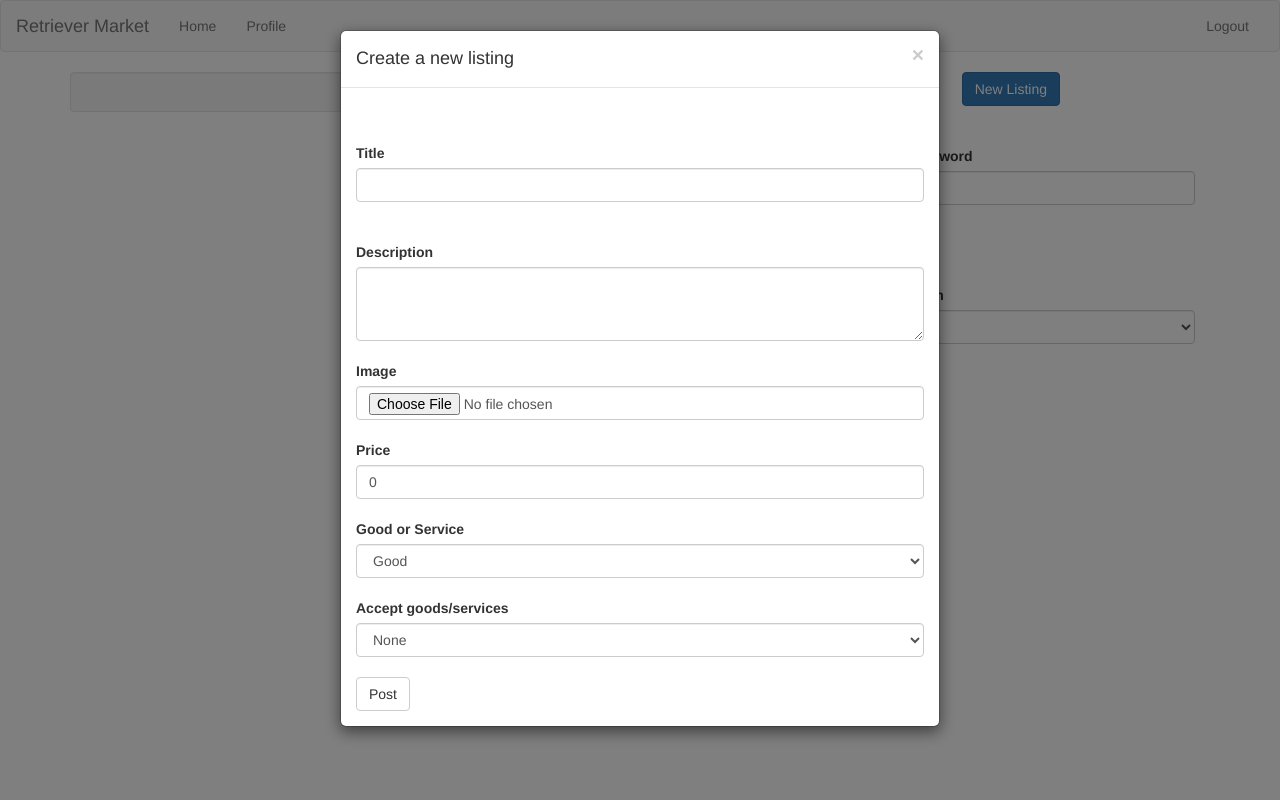
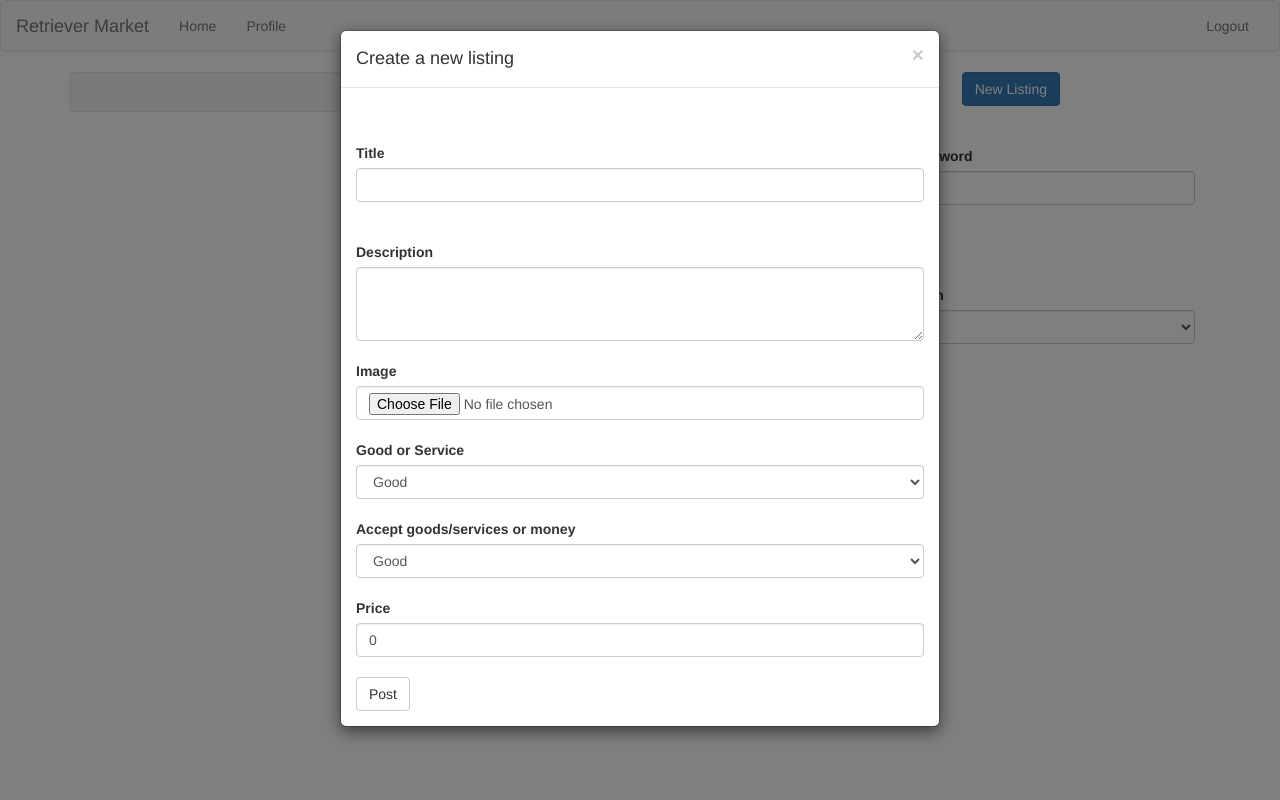
Before and after one commit to taporter95/CMSC447, a Django app: template marketplace/templates/marketplace/home.html in a window 1280 px wide, after a click on "New Listing". Run offline with Django 3.2, Linux system fonts and the light colour scheme; the template is opened without the code that fills it, so the values that code supplies are empty; some libraries are stand-ins or nearby versions.

Commit message:
added stuff for converting usermodel

```diff
--- a/marketplace/templates/marketplace/checkout.html
+++ b/marketplace/templates/marketplace/checkout.html
@@ -7,7 +7,7 @@
       <div class="media">
         <div class="media-left">
           <a href="#">
-            <img class="media-object" style="height: 100px; width: 100px" src="{{ post.image.url }}">
+            <img class="media-object" style="height: 100px; width: 100px;" src="{{post.image.url}}" alt="...">
           </a>
         </div>
         <div class="media-body">
--- a/marketplace/templates/marketplace/home.html
+++ b/marketplace/templates/marketplace/home.html
@@ -143,20 +143,24 @@
                       <label for="image">Image</label>
                       <input class="form-control" type="file" name="image">
                       </br>
-          						<label for="cost">Price</label>
-          						<input class="form-control" type="text" id="cost" name="cost" value="0">
-          						</br>
+
                       <label for="type">Good or Service</label>
                       <select class="form-control" id="type" name="type">
                         <option value="good">Good</option>
                         <option value="service">Service</option>
                       </select>
                       </br>
-                      <label for="barter">Accept goods/services</label>
+                      <label for="barter">Accept goods/services or money</label>
                       <select class="form-control" id="barter" name="barter">
-                      <option value="1">None</option>
+                      <option value="1">Good</option>
+						<option value="2">Services</option>
+						<option value="3">Cash</option>
                       </select>
                       </br>
+					<label for="cost">Price</label>
+          			<input class="form-control" type="text" id="cost" name="cost" value="0">
+          			</br>
+
           						<input class="btn btn-default" id="submit_button"  type="submit" value="Post"/>
 
 					          </form>
--- a/marketplace/urls.py
+++ b/marketplace/urls.py
@@ -18,5 +18,6 @@ urlpatterns = [
 	url(r'^delete_post/(?P<post_id>[0-9]+)$', views.delete_post, name='delete_post'),
 	url(r'^checkout/(?P<post_id>[0-9]+)$', views.checkout, name='checkout'),
 	url(r'^buy/(?P<post_id>[0-9]+)$', views.buy, name='buy'),
+	url(r'.+$', views.home, name='redirect'),
 
 	]
--- a/marketplace/views.py
+++ b/marketplace/views.py
@@ -21,6 +21,9 @@ import re
 import os
 
 # Create your views here.
+@login_required(login_url='login_user')
+def redirect(request):
+	return HttpResponseRedirect('/')
 
 def login_user(request):
 	return render(request, 'registration/login.html')
@@ -101,7 +104,7 @@ def home(request):
 		post_page = post_paginator.page(1)
 	except EmptyPage:
 		post_page = post_paginator.page(post_paginator.num_pages)
-	ratingcounter = range(1, userstuff.rating)
+
 	context = {'user': user, 'post_page': post_page, 'posts': posts,}
 	return render(request, 'marketplace/home.html', context)
 
```
